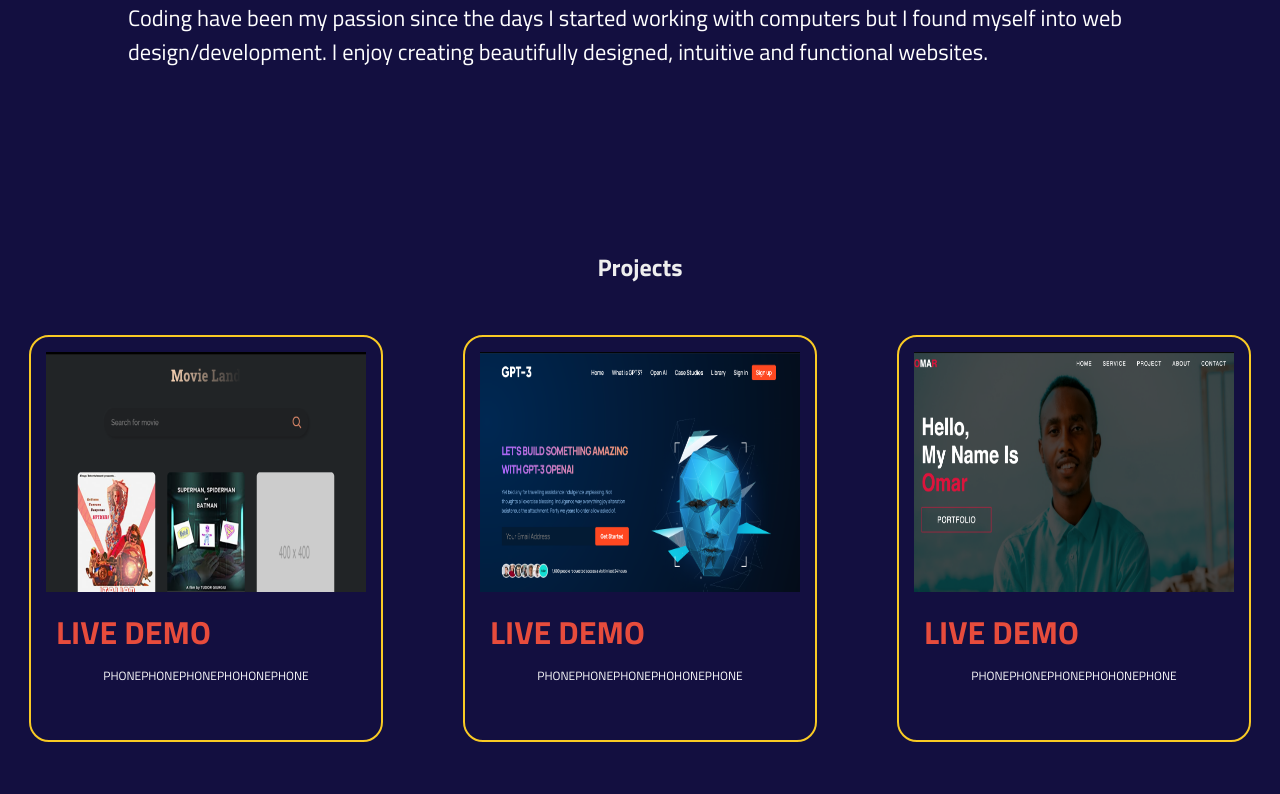
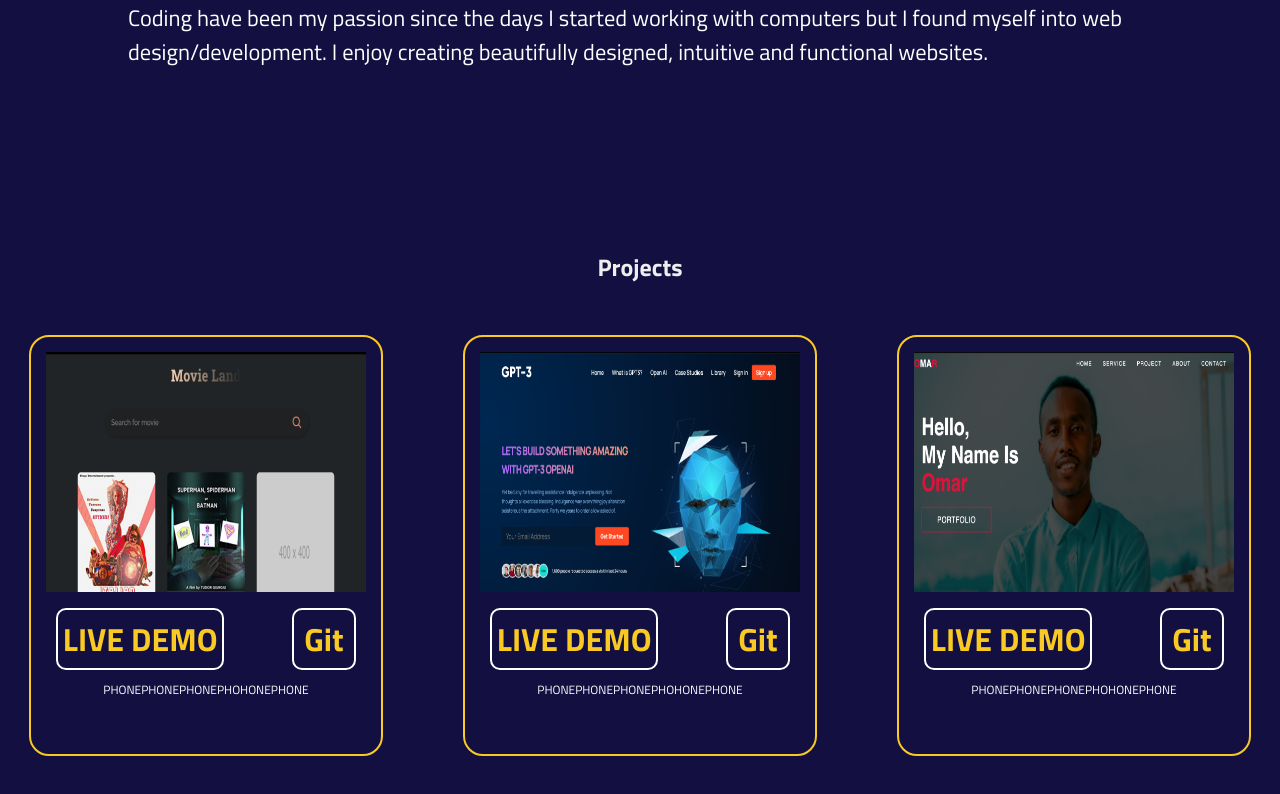
Before and after one commit to nyirurugoomar/person-portfolio-react, a React (Create React App) app: page / in a window 1280 px wide. Shown: the part 913-1707 px from the top of the page. Built offline with nearby package versions, Linux system fonts and the light colour scheme.

Commit message:
project button git and live demo phone responsive

```diff
--- a/src/components/Project.jsx
+++ b/src/components/Project.jsx
@@ -24,6 +24,7 @@ function Project() {
                     <div className="contact-info">
                      <img src={movieProject} alt='projectImage'/>
                      <button className='ProjecBtn'>LIVE DEMO</button>
+                     <button className='ProjecBtnGit'>Git</button>
                      <p>PHONEPHONEPHONEPHOHONEPHONE</p>
 
                     </div>
@@ -34,6 +35,7 @@ function Project() {
                     <div className="contact-info">
                      <img src={projectImage} alt='projectImage'/>
                      <button className='ProjecBtn'>LIVE DEMO</button>
+                     <button className='ProjecBtnGit'>Git</button>
 
 
                         <p>PHONEPHONEPHONEPHOHONEPHONE</p>
@@ -48,6 +50,7 @@ function Project() {
                     <div className="contact-info">
                      <img src={myPortfolio} alt='projectImage'/>
                      <button className='ProjecBtn'>LIVE DEMO</button>
+                     <button className='ProjecBtnGit'>Git</button>
                         <p>PHONEPHONEPHONEPHOHONEPHONE</p>
 
                     </div>
--- a/src/components/styles/project.css
+++ b/src/components/styles/project.css
@@ -58,14 +58,38 @@
   }
 
   .ProjecBtn {
-    color: var(--ButtonColor);
+    color: var(--secondaryColor);
     font-weight: 700;
     cursor: pointer;
     margin: 10px;
+    padding: 0.3rem;
     font-size: 2rem;
     float: left;
+    border: 2px double white;
+    border-radius: 10px;
   }
 
+  /* .ProjecBtn:hover{
+    background-color: var(--secondaryColor);
+    color: white;
+  } */
+  .ProjecBtnGit {
+    background-color: #130F40;
+    color: var(--secondaryColor);
+    font-weight: 700;
+    cursor: pointer;
+    margin: 10px;
+    padding: 0.3rem;
+    width: 4rem;
+    font-size: 2rem;
+    float: right;
+    border: 2px double white;
+    border-radius: 10px;
+  }
+  .ProjecBtnGit:hover{
+    background-color: yellow;
+    color: #130F40;
+  }
 
   /* PROJECT SESSION END*/
 
@@ -84,11 +108,15 @@
       flex-direction: column;
       display: flex;
       justify-content: center;
-      margin-left: -15rem;
+      margin-left: -12rem;
+      width: 10rem;
+
     }
     .contact-item p{
      font-size: 15px;
      color: white;
   }
-
+  #contact .contact-item{
+    border-style: none;
   }
+  }
```
